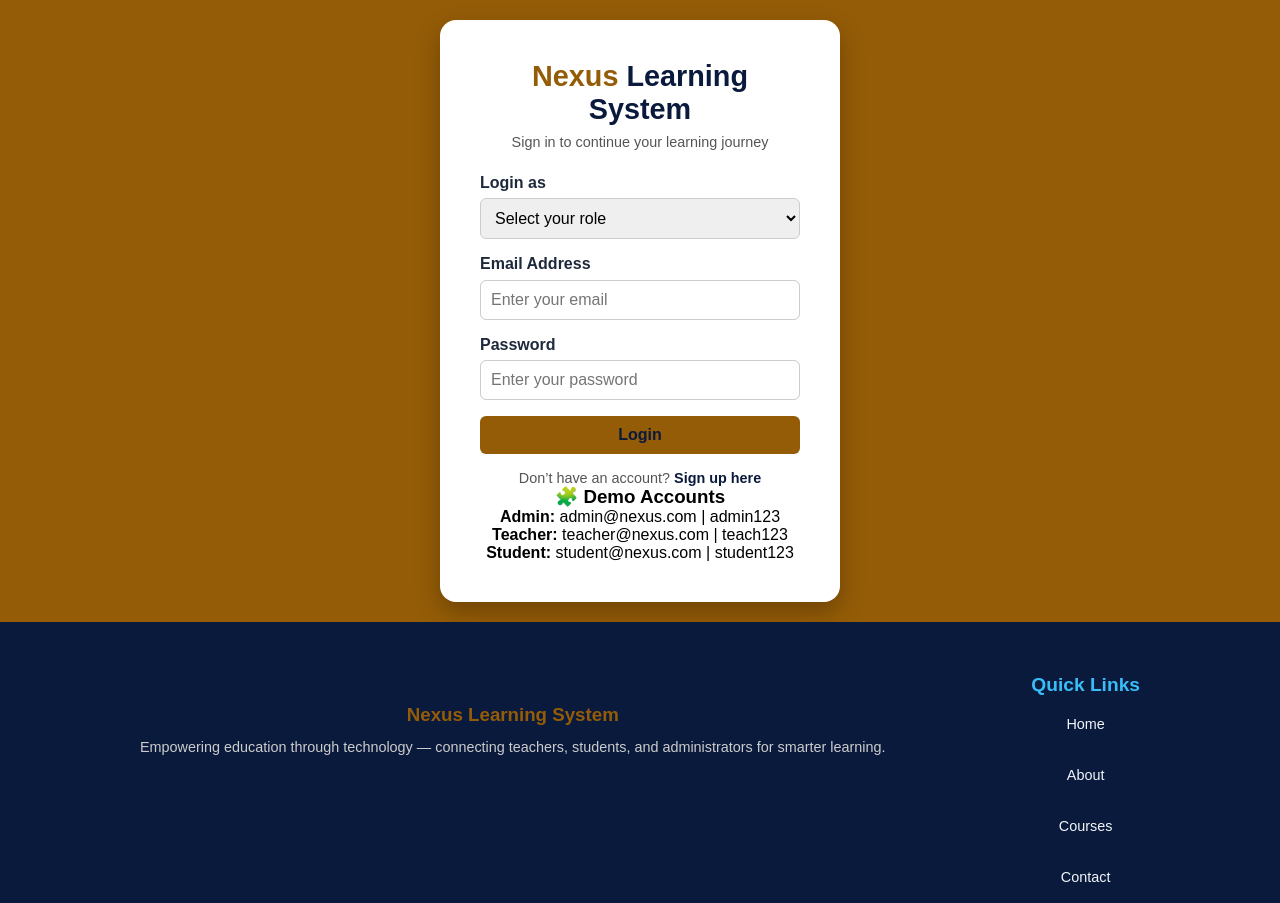
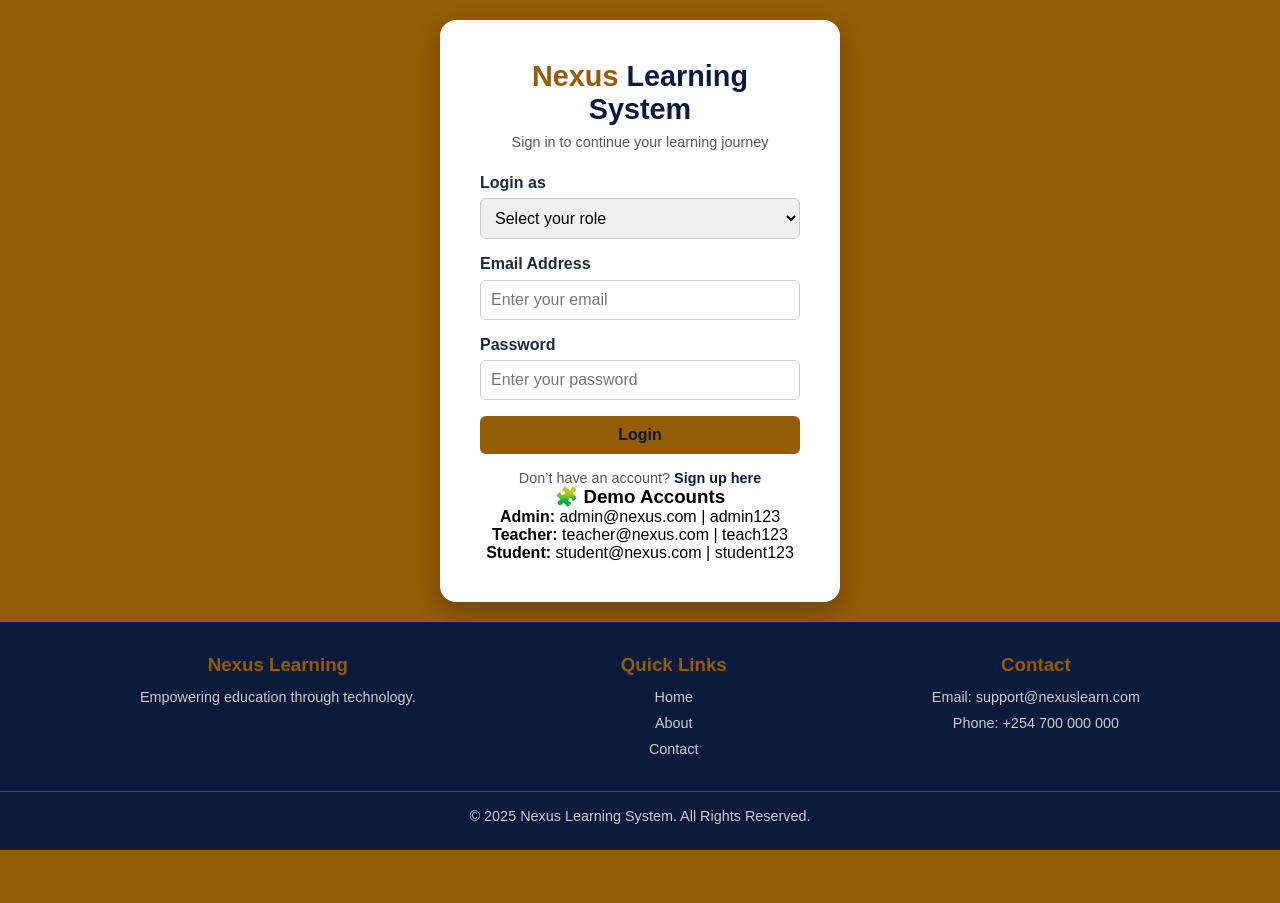
Before and after one commit to montie-tech/Learning-system, a plain HTML site: page fronted/login.html in a window 1280 px wide. Shown: the top 903 px of the page. After the commit the page ends 850 px from the top, so only its background shows below. Drawn offline with Linux system fonts and the light colour scheme.

Commit message:
first commit

```diff
--- a/fronted/login.html
+++ b/fronted/login.html
@@ -58,22 +58,22 @@
   <!-- ===== FOOTER ===== -->
   <footer class="footer">
     <div class="footer-container">
-      <div class="footer-about">
-        <h3>Nexus Learning System</h3>
-        <p>
-          Empowering education through technology — connecting teachers, students,
-          and administrators for smarter learning.
-        </p>
+      <div>
+        <h3>Nexus Learning</h3>
+        <p>Empowering education through technology.</p>
       </div>
 
-      <div class="footer-links">
-        <h4>Quick Links</h4>
-        <ul>
-          <li><a href="index.html">Home</a></li>
-          <li><a href="about.html">About</a></li>
-          <li><a href="courses.html">Courses</a></li>
-          <li><a href="contact.html">Contact</a></li>
-        </ul>
+      <div>
+        <h3>Quick Links</h3>
+        <p><a href="index.html">Home</a></p>
+        <p><a href="about.html">About</a></p>
+        <p><a href="contact.html">Contact</a></p>
+      </div>
+
+      <div>
+        <h3>Contact</h3>
+        <p>Email: support@nexuslearn.com</p>
+        <p>Phone: +254 700 000 000</p>
       </div>
     </div>
 
```
